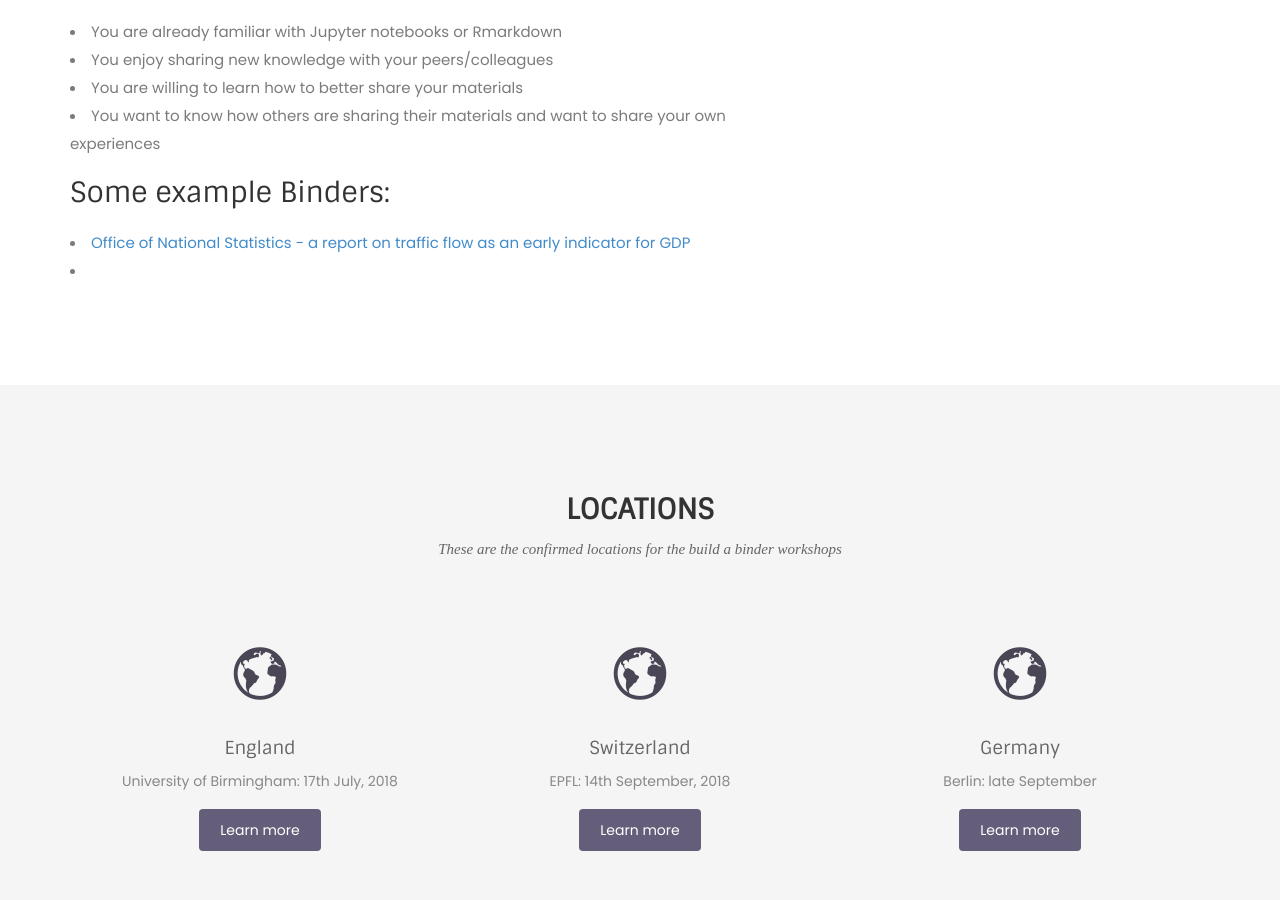
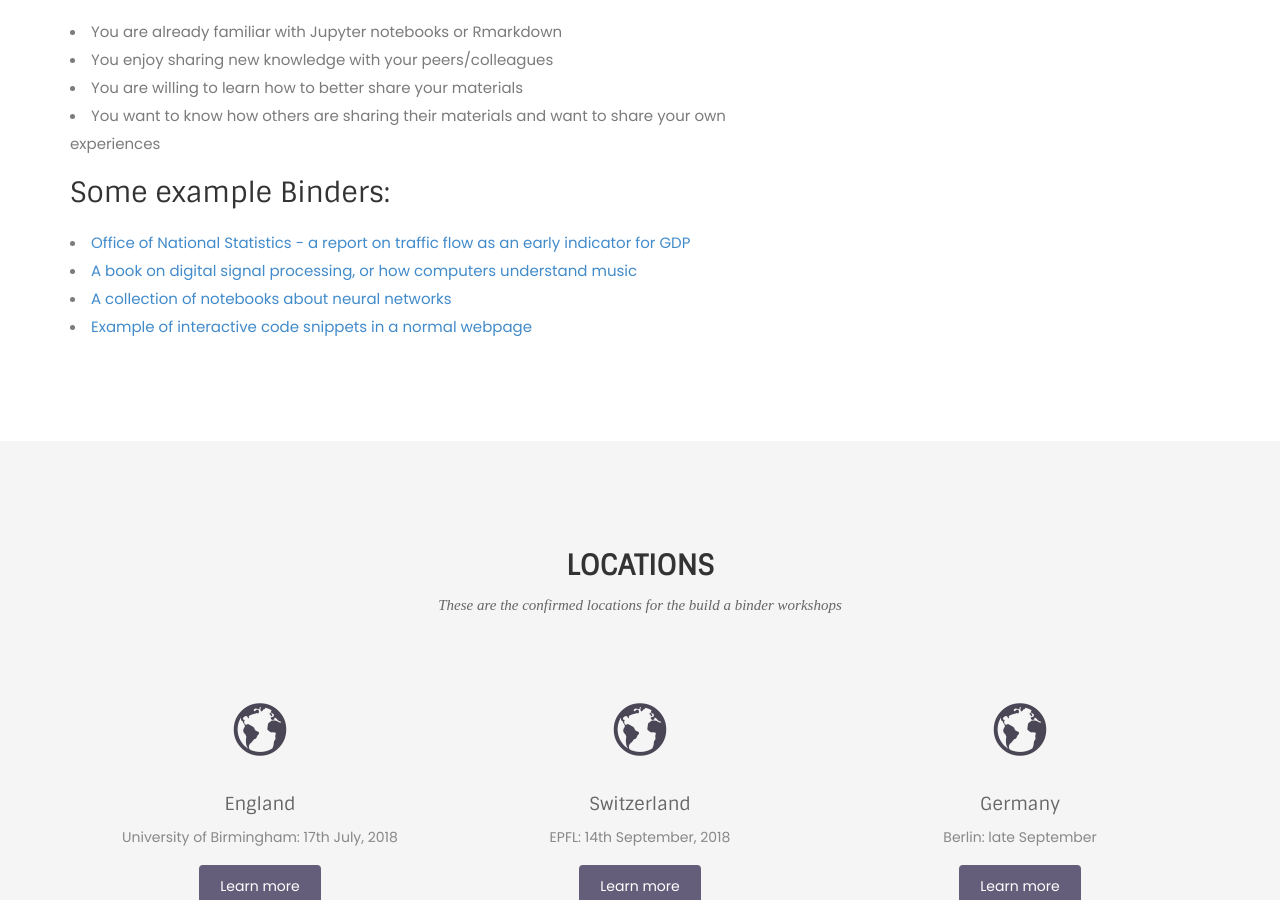
Before and after one commit to Build-a-binder/build-a-binder.github.io, a Jekyll site: the page built from index.html, in a window 1280 px wide and 900 px high, scrolled down 1422 px. Built offline with Jekyll 4.4.1, drawn with Linux system fonts in a browser that asks for light colours; nearby versions of some CDN libraries; some web fonts are replaced.

Commit message:
Add links to examples of binders

```diff
--- a/index.html
+++ b/index.html
@@ -53,7 +53,9 @@ permalink: /
           <H3>Some example Binders:</h3>
             <ul>
               <li><a href="https://mybinder.org/v2/gh/ONSBigData/traffic_as_early_indicator/master?filepath=Report%20-%20Annual%20average%20daily%20traffic%20flow%20(AADF)%20as%20a%20correlate%20for%20GDP%20growth-Final.ipynb">Office of National Statistics - a report on traffic flow as an early indicator for GDP</a></li>
-              <li><a href=""></a></li>
+              <li><a href="https://mybinder.org/v2/gh/AllenDowney/ThinkDSP/master?filepath=code/cacophony.ipynb">A book on digital signal processing, or how computers understand music</a></li>
+              <li><a href="https://mybinder.org/v2/gh/Calysto/conx/master?filepath=binder%2Findex.ipynb">A collection of notebooks about neural networks</a></li>
+              <li><a href="https://spacy.io/usage/linguistic-features#pos-tagging">Example of interactive code snippets in a normal webpage</a></li>
             </ul>
         </div>
       </div><!-- .col-md-7 close -->
```
